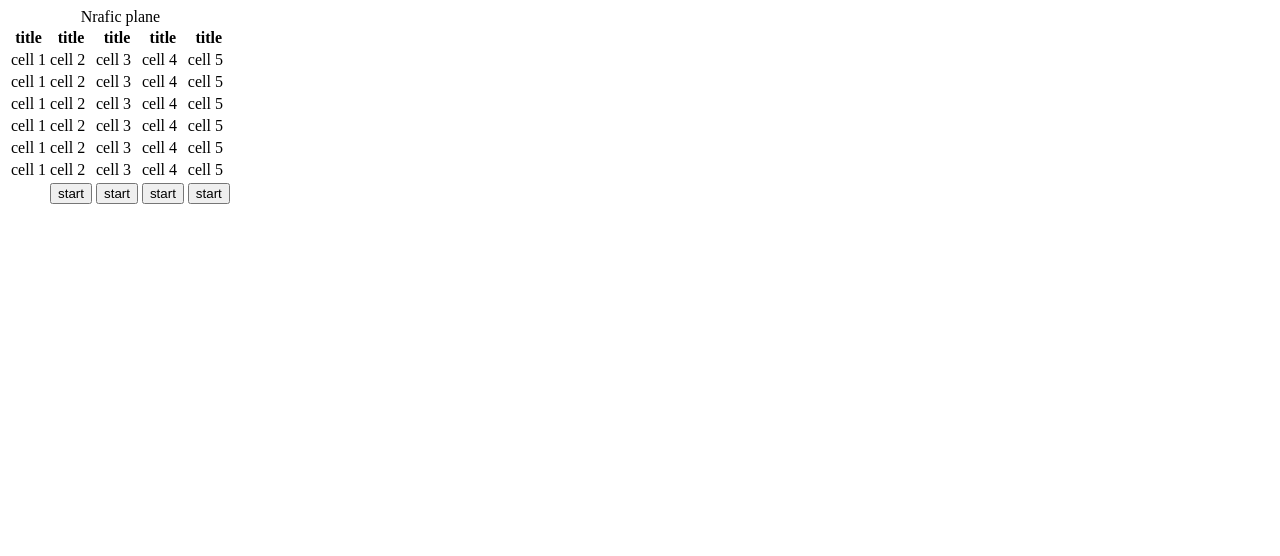
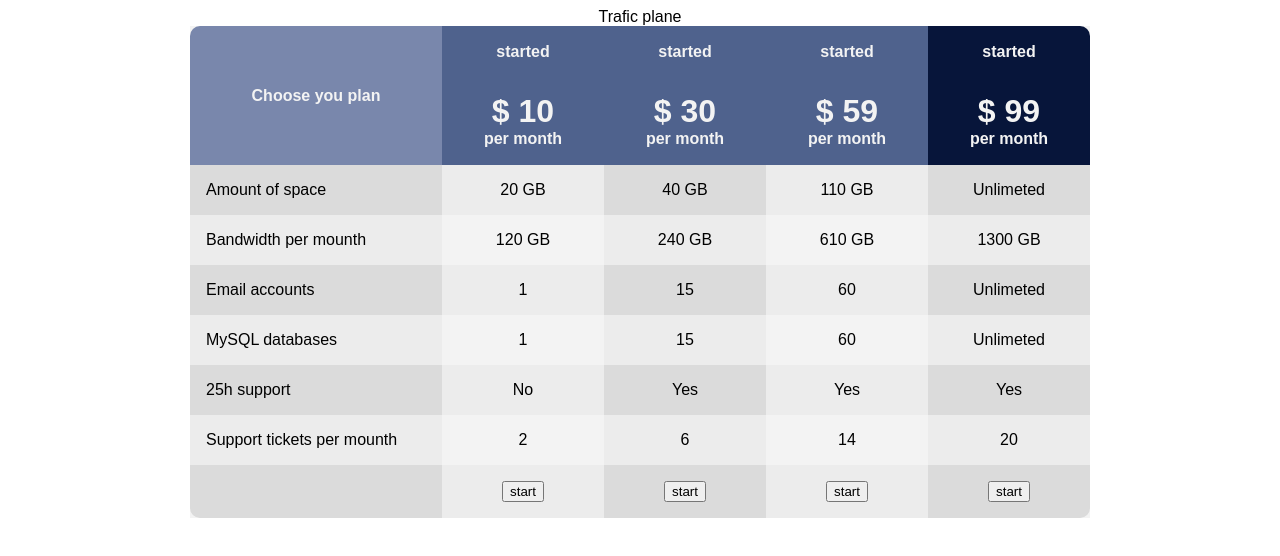
Before and after one commit to ASpudka/Table, a plain HTML site: page index.html in a window 1280 px wide. Drawn offline with Linux system fonts and the light colour scheme.

Commit message:
Add text & colors colum

```diff
--- a/assets/css/style.css
+++ b/assets/css/style.css
@@ -0,0 +1,85 @@
+:root{
+  --ligtes-color:#f3f3f3;
+  --light-color:#ececec;
+  --medium-color:#dbdbdb;
+  --radius: 10px;
+  font-family: sans-serif;
+}
+table{
+
+  min-width: 600px;
+  width: 100%;
+  max-width: 900px;
+
+  border-collapse: collapse;
+  margin: auto;
+
+  background-color: var(--ligtes-color);
+}
+
+
+td{
+  padding: 1em 0;
+  background-color: var(--ligtes-color);
+text-align: center;
+vertical-align: center; }
+
+thead th{
+  color: var(--ligtes-color)
+}
+thead th>p:nth-child(2){
+  margin-bottom: 0px;
+  font-size: 2em;
+}
+thead th>p:nth-child(2)+p{
+  margin-top: 0px;
+}
+
+thead th:not(th:first-child){
+  width: 18%;
+}
+thead th:first-child{
+border-top-left-radius: var(--radius);
+background-color: #7987ac;
+}
+thead th:first-child::first-letter, tbody tr>td:first-child::first-letter{
+  text-transform: uppercase;
+}
+thead th:nth-child(2){
+  background-color: #4f628d;
+}
+thead th:nth-child(3){
+  background-color: #4f628d;
+}
+thead th:nth-child(4){
+  background-color: #4f628d;
+}
+
+
+thead th:last-child{
+  border-top-right-radius: var(--radius);
+  background-color: #07153a;
+}
+
+tbody tr:nth-child(odd) td:nth-child(odd),
+tfoot tr:nth-child(odd) td:nth-child(odd)
+{
+  background-color: var(--medium-color);
+}
+tbody tr:nth-child(odd) td:nth-child(even),
+tbody tr:nth-child(even) td:nth-child(odd),
+tfoot tr:nth-child(odd) td:nth-child(even)
+{
+  background-color: var(--light-color);
+}
+tfoot td:first-child{
+  border-bottom-left-radius: var(--radius);
+   }
+
+  tbody td:first-child{
+    padding-left: 1em;
+    text-align: left;
+  }
+  tfoot td:last-child{
+    border-bottom-right-radius: var(--radius);
+   }
--- a/index.html
+++ b/index.html
@@ -9,61 +9,69 @@
 </head>
 <body>
   <table >
-    <caption>Nrafic plane</caption>
+    <caption>Trafic plane</caption>
     <thead>
       <tr>
-        <th>title</th>
-        <th>title</th>
-        <th>title</th>
-        <th>title</th>
-        <th>title</th>
+        <th>choose you plan</th>
+        <th><p>started</p>
+        <p>$ 10</p>
+        <p>per month</p></th>
+        <th><p>started</p>
+          <p>$ 30</p>
+          <p>per month</p></th>
+        <th><p>started</p>
+          <p>$ 59</p>
+          <p>per month</p></th>
+        <th><p>started</p>
+          <p>$ 99</p>
+          <p>per month</p></th>
       </tr>
     </thead>
     <tbody>
       <tr>
-        <td>cell 1</td>
-        <td>cell 2</td>
-        <td>cell 3</td>
-        <td>cell 4</td>
-        <td>cell 5</td>
+        <td>amount of space</td>
+        <td>20 GB</td>
+        <td>40 GB</td>
+        <td>110 GB</td>
+        <td>Unlimeted</td>
       </tr>
       <tr>
-        <td>cell 1</td>
-        <td>cell 2</td>
-        <td>cell 3</td>
-        <td>cell 4</td>
-        <td>cell 5</td>
+        <td>bandwidth per mounth</td>
+        <td>120 GB</td>
+        <td>240 GB </td>
+        <td>610 GB</td>
+        <td>1300 GB</td>
       </tr>
       <tr>
-        <td>cell 1</td>
-        <td>cell 2</td>
-        <td>cell 3</td>
-        <td>cell 4</td>
-        <td>cell 5</td>
+        <td>email accounts</td>
+        <td>1</td>
+        <td>15</td>
+        <td>60</td>
+        <td>Unlimeted</td>
       </tr>
       <tr>
-        <td>cell 1</td>
-        <td>cell 2</td>
-        <td>cell 3</td>
-        <td>cell 4</td>
-        <td>cell 5</td>
+        <td>mySQL databases</td>
+        <td>1</td>
+        <td>15</td>
+        <td>60</td>
+        <td>Unlimeted</td>
       </tr>
       <tr>
-        <td>cell 1</td>
-        <td>cell 2</td>
-        <td>cell 3</td>
-        <td>cell 4</td>
-        <td>cell 5</td>
+        <td>25h support</td>
+        <td>No</td>
+        <td>Yes</td>
+        <td>Yes</td>
+        <td>Yes</td>
       </tr>
       <tr>
-        <td>cell 1</td>
-        <td>cell 2</td>
-        <td>cell 3</td>
-        <td>cell 4</td>
-        <td>cell 5</td>
+        <td>support tickets per mounth</td>
+        <td>2</td>
+        <td>6</td>
+        <td>14</td>
+        <td>20</td>
       </tr>
     </tbody>
-    <Tfoot>
+    <tfoot>
       <tr>
         <td></td>
         <td><button>start</button></td>
@@ -71,7 +79,7 @@
         <td><button>start</button></td>
         <td><button>start</button></td>
       </tr>
-    </Tfoot>
+    </tfoot>
 
   </table>
 </body>
```
